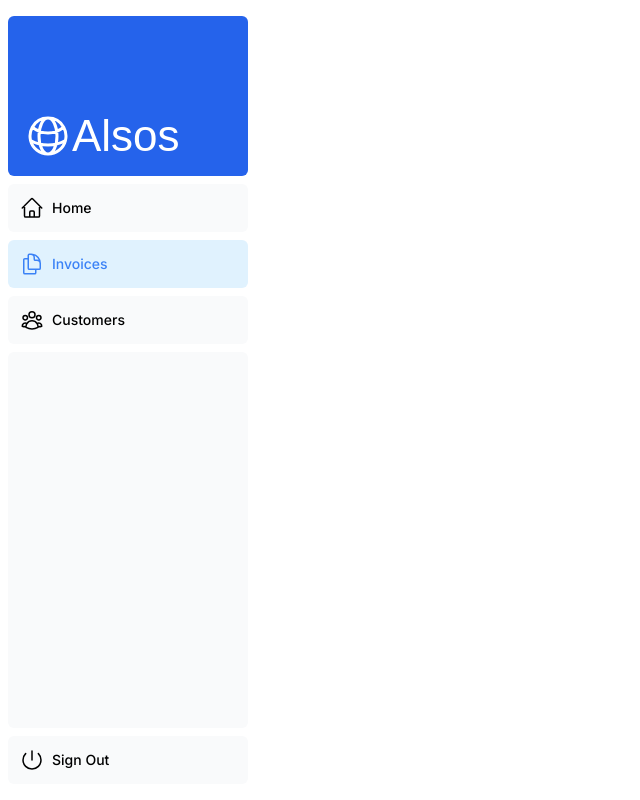
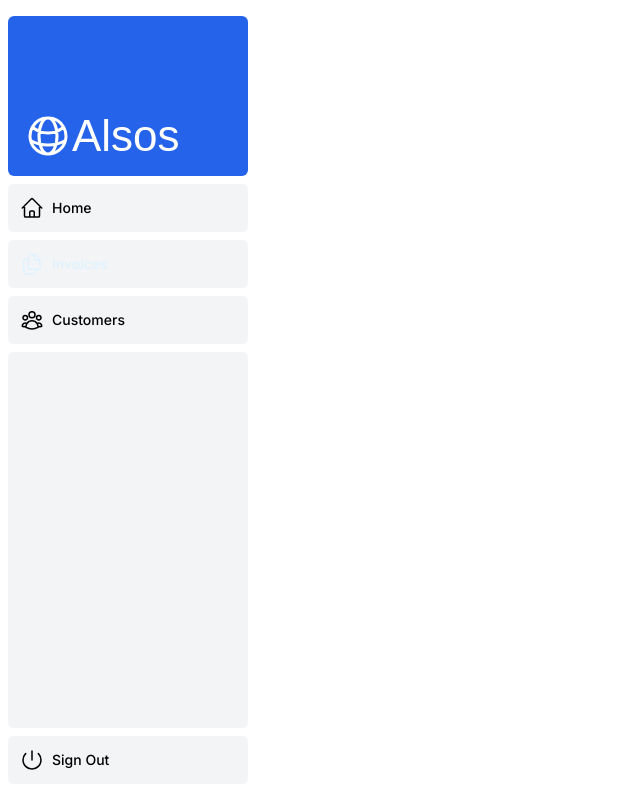
Before and after one commit to 43alsosc/InvoiceProAlsos, a Next.js app: page /dashboard/invoices in a window 1280 px wide. Shown: the whole page, without its empty margins (0-640 px from the left). Built offline with nearby package versions, Linux system fonts and the light colour scheme; a web font is replaced by a local one.

Commit message:
Fjernet dark mode intergrasjon

```diff
--- a/app/ui/dashboard/nav-links.tsx
+++ b/app/ui/dashboard/nav-links.tsx
@@ -39,11 +39,10 @@
             href={link.href}
             // Dynamic classNames for styling based on the current pathname
             className={clsx(
-              "flex h-[48px] grow items-center justify-center gap-2 rounded-md bg-gray-50 dark:bg-blue-600 p-3 text-sm font-medium hover:bg-sky-100 hover:text-blue-600 md:flex-none md:justify-start md:p-2 md:px-3 ",
+              "flex h-[48px] grow items-center justify-center gap-2 rounded-md bg-gray-100 p-3 text-sm font-medium text-black hover:bg-sky-100 hover:text-blue-600 md:flex-none md:justify-start md:p-2 md:px-3 ",
               {
                 // Apply specific styles if it's the current page
-                "bg-sky-100 dark:text-blue-600 text-blue-500 dark:bg-sky-100":
-                  pathname === link.href,
+                "bg-blue-500  text-sky-100 ": pathname === link.href,
               }
             )}
           >
--- a/app/ui/dashboard/sidenav.tsx
+++ b/app/ui/dashboard/sidenav.tsx
@@ -5,7 +5,7 @@
 
 export default function SideNav() {
   return (
-    <div className="flex h-full flex-col px-3 py-4 md:px-2 dark:bg-black ">
+    <div className="flex h-full flex-col px-3 py-4 md:px-2">
       {/* Link for logoen, som sender deg til dashboard hjemmesiden når den blir klikket */}
       <Link
         className="mb-2 flex h-20 items-end justify-start rounded-md bg-blue-600 p-4 md:h-40"
@@ -16,12 +16,13 @@
           <Logo />
         </div>
       </Link>
+
       <div className="flex grow flex-row justify-between space-x-2 md:flex-col md:space-x-0 md:space-y-2">
         {/* Viser tre bokser med linker til forskjellige sider som er angitt i "nav-links.tsx" */}
         <NavLinks />
-        <div className="hidden h-auto w-full grow rounded-md bg-gray-50 dark:bg-blue-600 md:block"></div>
+        <div className="hidden h-auto w-full grow rounded-md bg-gray-100  md:block"></div>
 
-        <button className="flex h-[48px] w-full grow items-center justify-center gap-2 rounded-md bg-gray-50 p-3 text-sm font-medium hover:bg-sky-100 hover:text-blue-600 md:flex-none md:justify-start md:p-2 md:px-3">
+        <button className="flex h-[48px] w-full grow items-center justify-center gap-2 rounded-md bg-gray-100 text-black p-3 text-sm font-medium hover:bg-sky-100 hover:text-blue-600 md:flex-none md:justify-start md:p-2 md:px-3">
           <PowerIcon className="w-6" />
           <div className="hidden md:block">Sign Out</div>
         </button>
```
